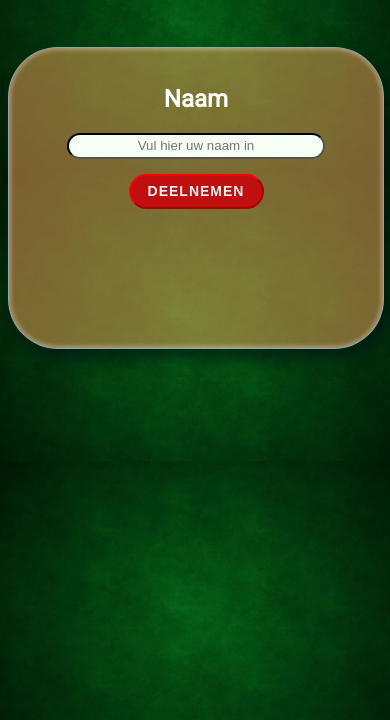
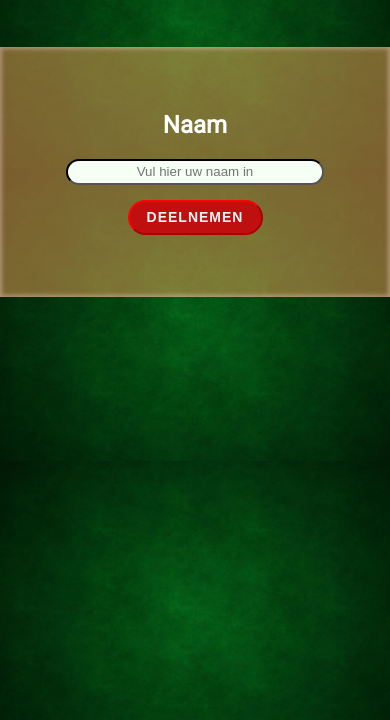
Before and after one commit to ffk27/nodejspestenspel, a website: page start.html in a window 390 px wide. Shown: the part 124-844 px from the top of the page. Drawn offline with nearby package versions, Linux system fonts and the light colour scheme; no server answers.

Commit message:
splashscreen responsive

```diff
--- a/start.html
+++ b/start.html
@@ -2,6 +2,7 @@
 <html lang="en">
 <head>
     <meta charset="UTF-8">
+    <meta name="viewport" content="width=device-width, initial-scale=1.0">
     <link rel="stylesheet" type="text/css" href="style.css" />
     <link rel="stylesheet" type="text/css" href="startscreen.css" />
     <script src="https://cdnjs.cloudflare.com/ajax/libs/jquery/3.2.1/jquery.min.js"></script>
--- a/startscreen.css
+++ b/startscreen.css
@@ -42,3 +42,18 @@
 #name:hover{
     background: #ffc67c;
 }
+@media only screen and (max-width: 768px) {
+    body {
+        margin:0;
+        padding:0;
+    }
+    #startbox {
+        width:100%;
+        max-width: inherit;
+        height:200px;
+        border: 0px;
+        border-radius: 0px;
+        box-shadow:0px 0px 4px 2px rgba(2108, 223, 226, 0.4) inset;
+        padding:25px 0;
+    }
+}
--- a/style.css
+++ b/style.css
@@ -63,3 +63,7 @@ input[type="button"]:hover{
     background: #ff1e1e;
     color: white;
 }
+
+@media only screen and (max-width: 500px) {
+
+}
```
